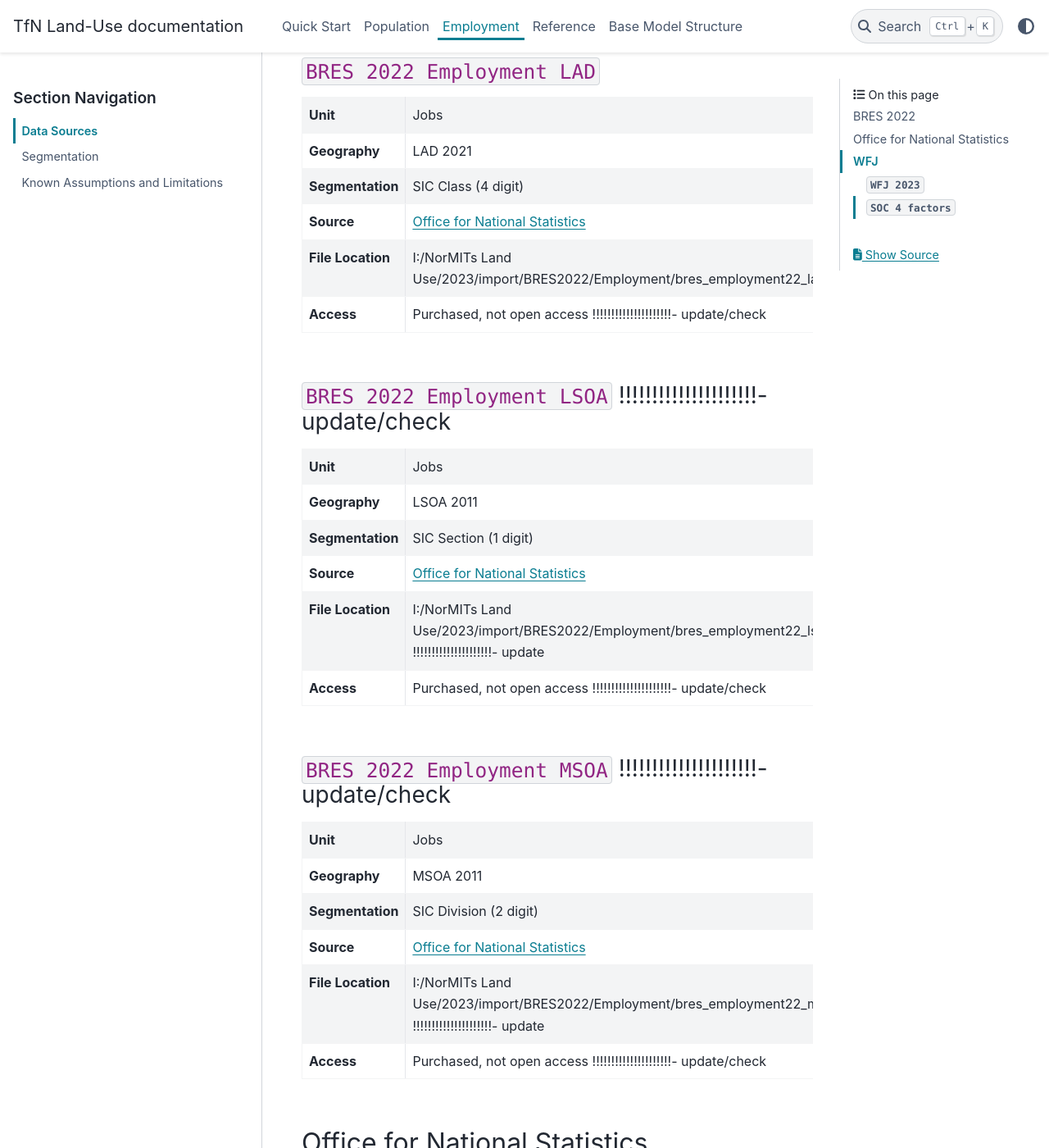
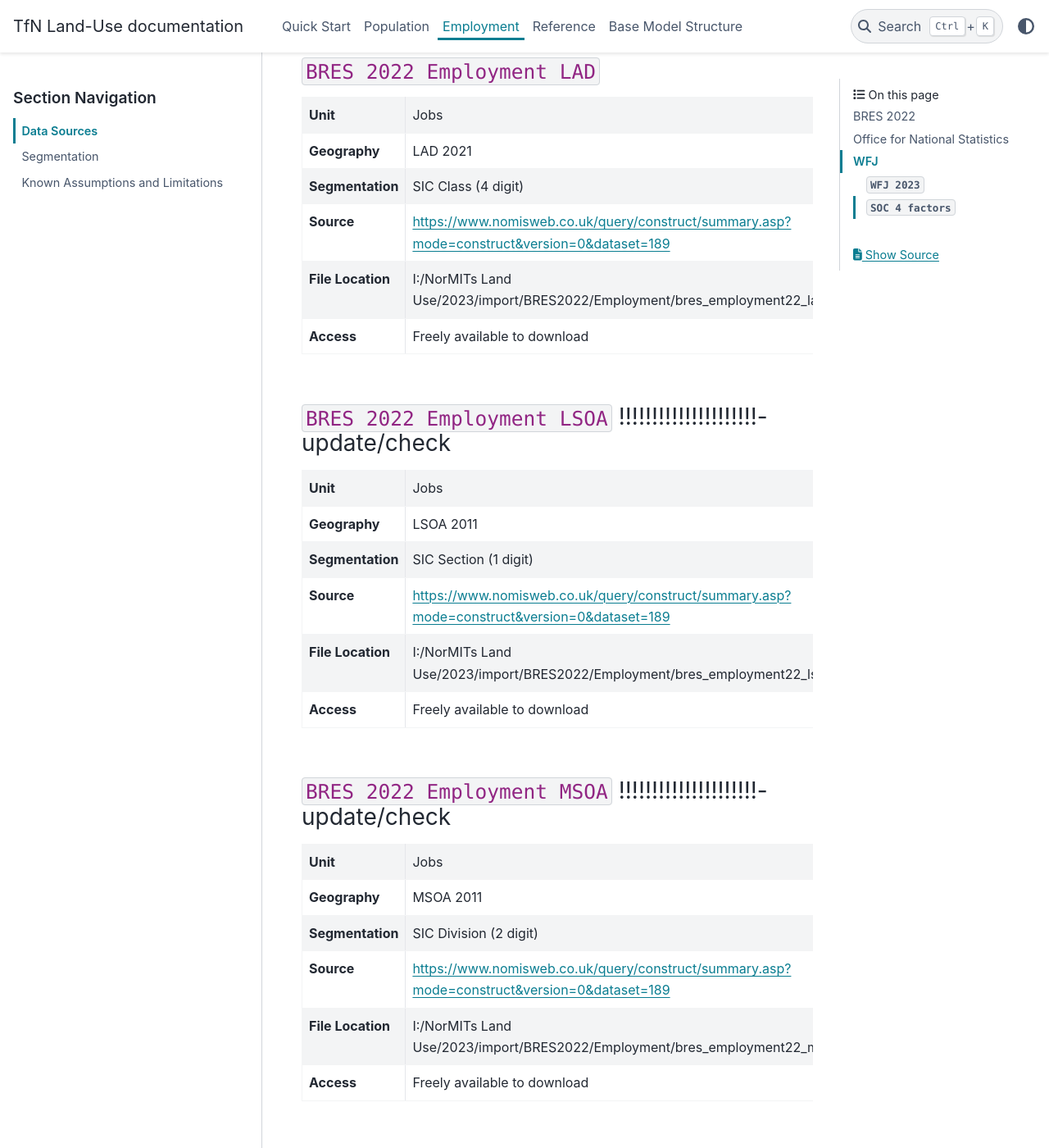
Before and after one commit to asongtoruin/Land-Use, a Sphinx documentation site: the page built from docs/employment/data_sources.rst, in a window 1280 px wide and 1400 px high, scrolled down 541 px. Shown: the whole window at 82% size. Built offline with Sphinx 7.4.7 and the PyData theme 0.15.4, drawn with Linux system fonts in a browser that asks for light colours; some of the changed text lies outside the part shown.

Commit message:
Updated datasources based on nomis search

```diff
--- a/docs/employment/data_sources.rst
+++ b/docs/employment/data_sources.rst
@@ -29,11 +29,11 @@ BRES 2022
    * - Segmentation
      - SIC Class (4 digit)
    * - Source
-     - `Office for National Statistics <mailto:Census.CustomerServices@ons.gov.uk>`_
+     - https://www.nomisweb.co.uk/query/construct/summary.asp?mode=construct&version=0&dataset=189
    * - File Location
      - I:/NorMITs Land Use/2023/import/BRES2022/Employment/bres_employment22_lad_4digit_sic.csv
    * - Access
-     - Purchased, not open access !!!!!!!!!!!!!!!!!!!!!- update/check
+     - Freely available to download
 
 ``BRES 2022 Employment LSOA``  !!!!!!!!!!!!!!!!!!!!!- update/check
 ---------------
@@ -50,11 +50,11 @@ BRES 2022
    * - Segmentation
      - SIC Section (1 digit)
    * - Source
-     - `Office for National Statistics <mailto:Census.CustomerServices@ons.gov.uk>`_
+     - https://www.nomisweb.co.uk/query/construct/summary.asp?mode=construct&version=0&dataset=189
    * - File Location
-     - I:/NorMITs Land Use/2023/import/BRES2022/Employment/bres_employment22_lsoa2011_1digit_sic.hdf !!!!!!!!!!!!!!!!!!!!!- update
+     - I:/NorMITs Land Use/2023/import/BRES2022/Employment/bres_employment22_lsoa2011_1digit_sic.csv
    * - Access
-     - Purchased, not open access !!!!!!!!!!!!!!!!!!!!!- update/check
+     - Freely available to download
 
 ``BRES 2022 Employment MSOA``  !!!!!!!!!!!!!!!!!!!!!- update/check
 ---------------
@@ -71,11 +71,11 @@ BRES 2022
    * - Segmentation
      - SIC Division (2 digit)
    * - Source
-     - `Office for National Statistics <mailto:Census.CustomerServices@ons.gov.uk>`_
+     - https://www.nomisweb.co.uk/query/construct/summary.asp?mode=construct&version=0&dataset=189
    * - File Location
-     - I:/NorMITs Land Use/2023/import/BRES2022/Employment/bres_employment22_msoa2011_2digit_sic_jobs !!!!!!!!!!!!!!!!!!!!!- update
+     - I:/NorMITs Land Use/2023/import/BRES2022/Employment/bres_employment22_msoa2011_2digit_sic_jobs.csv
    * - Access
-     - Purchased, not open access !!!!!!!!!!!!!!!!!!!!!- update/check
+     - Freely available to download
 
 Office for National Statistics
 ==============================
@@ -99,7 +99,7 @@ Office for National Statistics
    * - File Location
      - I:/NorMITs Land Use/2023/import/ONS/industry_occupation/population_region_1sic_soc.csv
    * - Access
-     - Freely available to download !!!!!!!!!!!!!!!!!!!!!- update/check
+     - Freely available to download
 
 WFJ
 ==============================
@@ -118,11 +118,11 @@ WFJ
    * - Segmentation
      - Total
    * - Source
-     - `Office for National Statistics <mailto:Census.CustomerServices@ons.gov.uk>`_ !!!!! Check/update Or is it NOMIS
+     - `Office for National Statistics <mailto:Census.CustomerServices@ons.gov.uk>`_
    * - File Location
-     - I:/NorMITs Land Use/2023/import/BRES2022/Employment/Employment Investigation/WFJ.csv !!!!!!!!!!!!!!!!!!!!!- update
+     - I:/NorMITs Land Use/2023/import/BRES2022/Employment/Employment Investigation/WFJ.csv
    * - Access
-     - Purchased, not open access !!!!!!!!!!!!!!!!!!!!!- update/check
+     - Freely available to download
 
 ``SOC 4 factors``
 ---------------
@@ -139,8 +139,8 @@ WFJ
    * - Segmentation
      - Total
    * - Source
-     - `Office for National Statistics <mailto:Census.CustomerServices@ons.gov.uk>`_ !!!!!!!!!!!!!!!!!!!!!- update/check
+     - TfN internal analysis based on other sources
    * - File Location
      - I:/NorMITs Land Use/2023/import/SOC/Table 8 WFJ-adjusted Land Use SOC4.csv
    * - Access
-     - Purchased, not open access !!!!!!!!!!!!!!!!!!!!!- update/check
+     - TfN internal analysis
```
